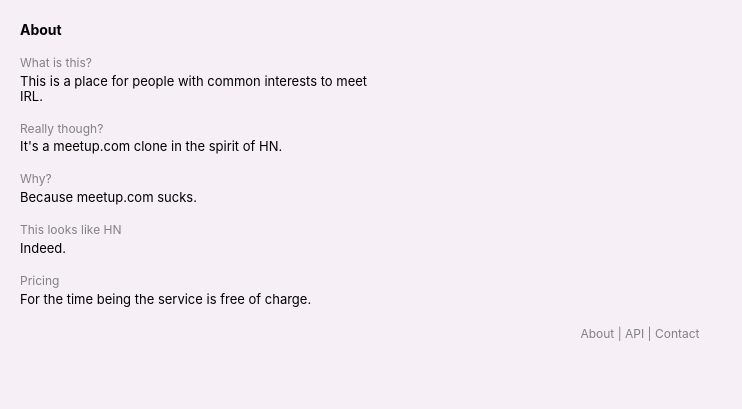
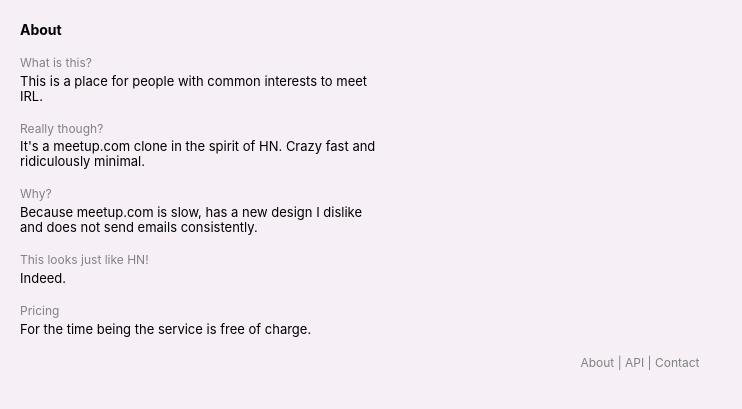
Before and after one commit to sirodoht/opencult.com, a Django app: page /about/ in a window 1280 px wide. Shown: the part 70-479 px from the top of the page, without its empty margins (0-742 px from the left). Run offline with Django 3.2, Linux system fonts and the light colour scheme.

Commit message:
add more q and a's on about

```diff
--- a/main/templates/main/about.html
+++ b/main/templates/main/about.html
@@ -20,15 +20,15 @@
 
         <div class="section-label">Really though?</div>
         <div class="section-body">
-            It's a meetup.com clone in the spirit of HN.
+            It's a meetup.com clone in the spirit of HN. Crazy fast and ridiculously minimal.
         </div>
 
         <div class="section-label">Why?</div>
         <div class="section-body">
-            Because meetup.com sucks.
+            Because meetup.com is slow, has a new design I dislike and does not send emails consistently.
         </div>
 
-        <div class="section-label">This looks like HN</div>
+        <div class="section-label">This looks just like HN!</div>
         <div class="section-body">
             <a href="https://i.imgur.com/D7gxsqT.gif">Indeed</a>.
         </div>
```
